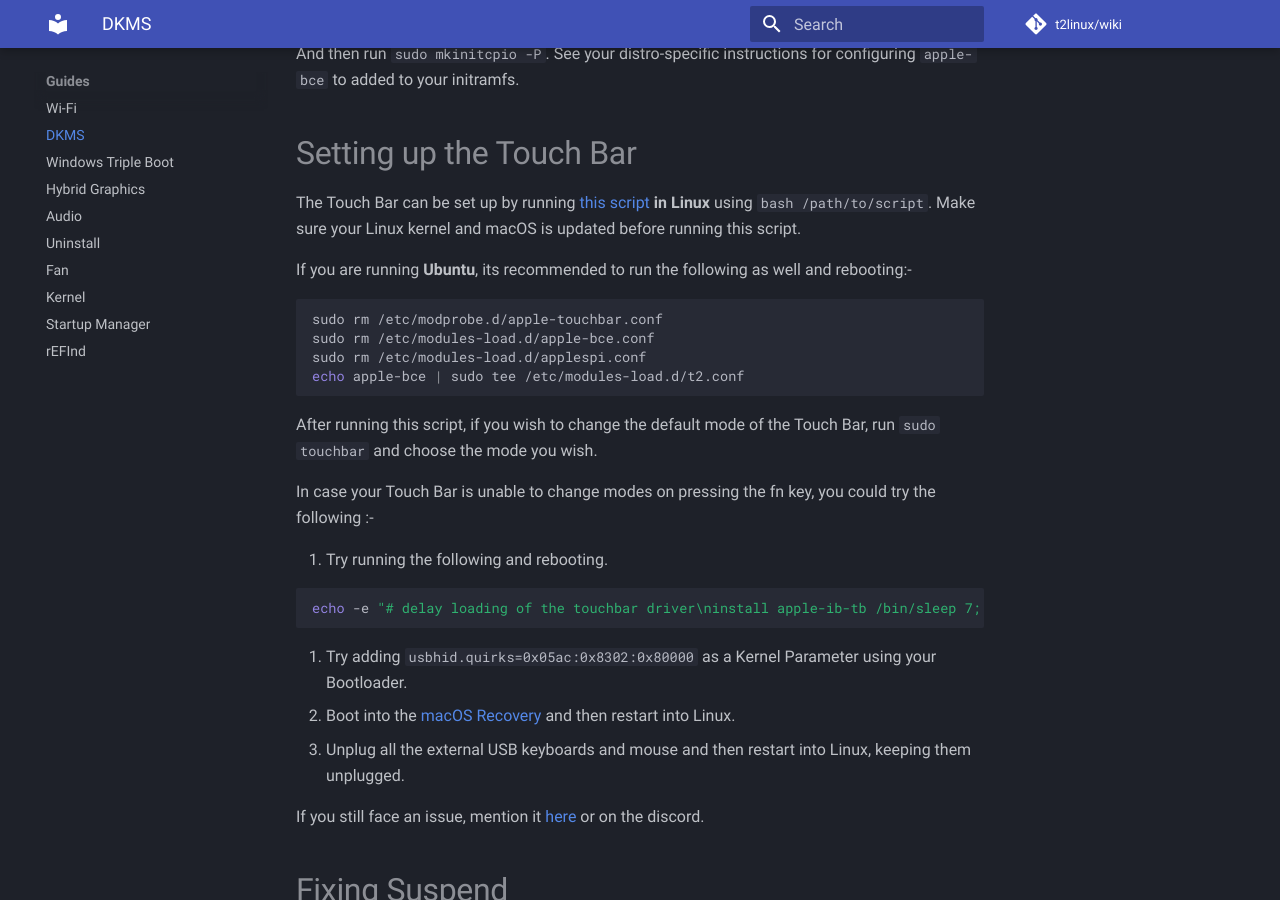
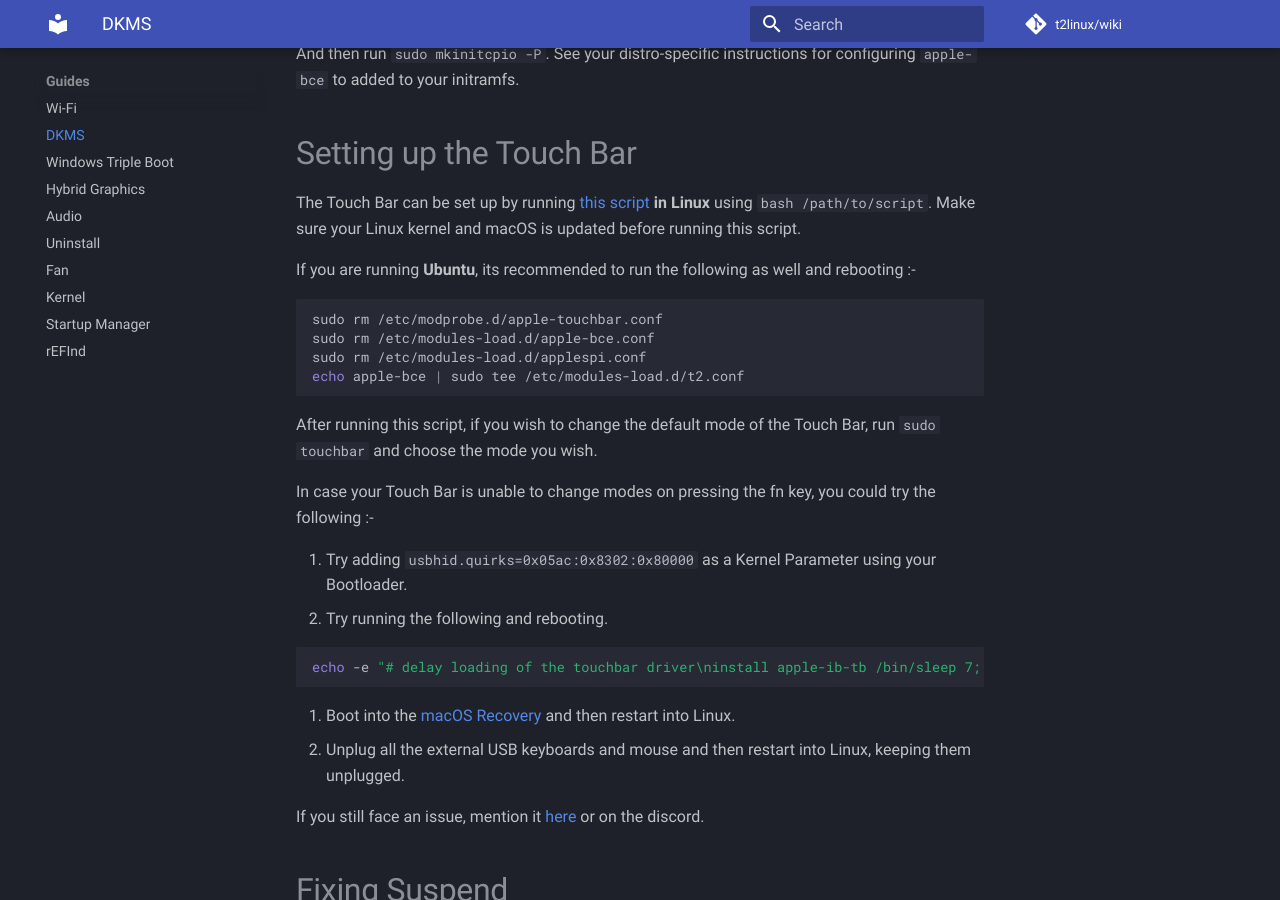
Before and after one commit to t2linux/wiki, an MkDocs documentation site: the page built from docs/guides/dkms.md, in a window 1280 px wide and 900 px high, scrolled down 2825 px. Built offline with MkDocs 1.6.1 and Material for MkDocs 9.7.7, drawn with Linux system fonts in a browser that asks for light colours; comment, search, counter and statistics services are not loaded.

````diff
--- a/docs/guides/dkms.md
+++ b/docs/guides/dkms.md
@@ -105,7 +105,7 @@ See your distro-specific instructions for configuring `apple-bce` to added to yo
 
 The Touch Bar can be set up by running [this script](../tools/touchbar.sh) **in Linux** using `bash /path/to/script`. Make sure your Linux kernel and macOS is updated before running this script.
 
-If you are running **Ubuntu**, its recommended to run the following as well and rebooting:-
+If you are running **Ubuntu**, its recommended to run the following as well and rebooting :-
 
 ```sh
 sudo rm /etc/modprobe.d/apple-touchbar.conf
@@ -118,13 +118,13 @@ After running this script, if you wish to change the default mode of the Touch B
 
 In case your Touch Bar is unable to change modes on pressing the fn key, you could try the following :-
 
-1. Try running the following and rebooting.
+1. Try adding `usbhid.quirks=0x05ac:0x8302:0x80000` as a Kernel Parameter using your Bootloader.
+2. Try running the following and rebooting.
 
    ```sh
    echo -e "# delay loading of the touchbar driver\ninstall apple-ib-tb /bin/sleep 7; /sbin/modprobe --ignore-install apple-ib-tb" | sudo tee /etc/modprobe.d/delay-tb.conf >/dev/null
    ```
 
-2. Try adding `usbhid.quirks=0x05ac:0x8302:0x80000` as a Kernel Parameter using your Bootloader.
 3. Boot into the [macOS Recovery](https://support.apple.com/en-gb/HT201314) and then restart into Linux.
 4. Unplug all the external USB keyboards and mouse and then restart into Linux, keeping them unplugged.
 
````
